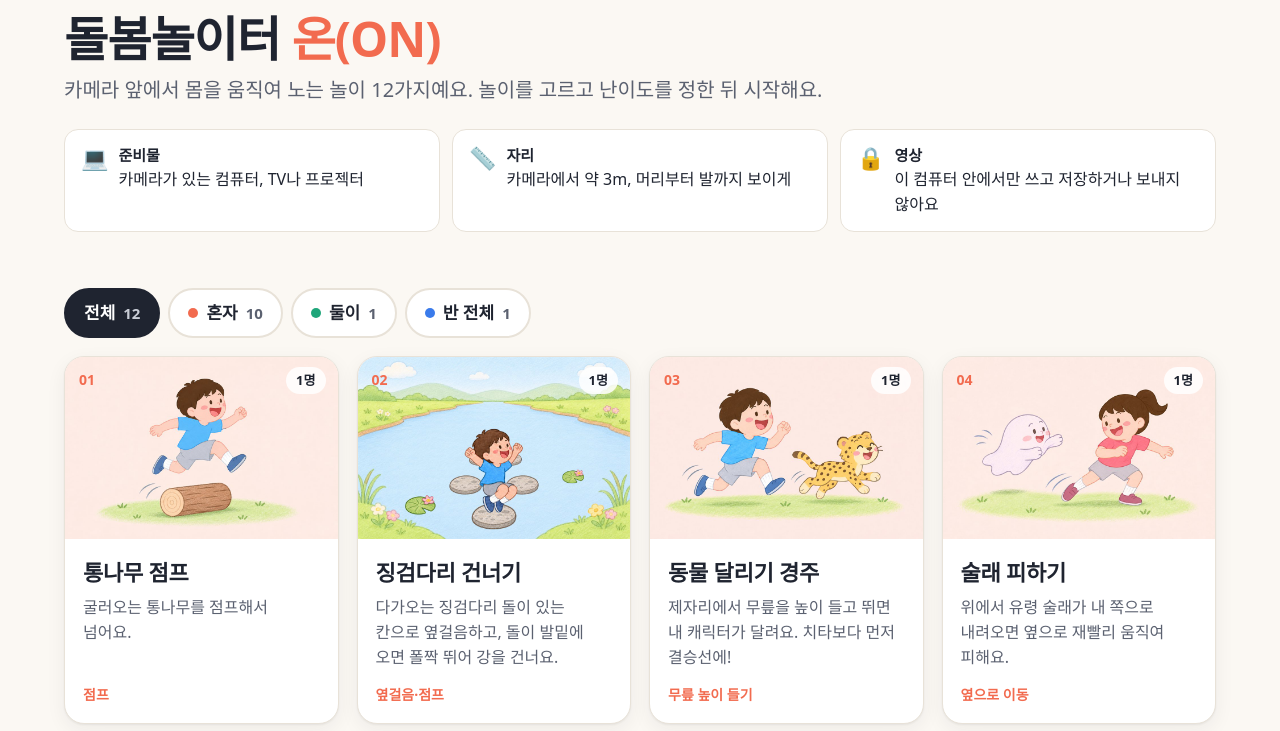
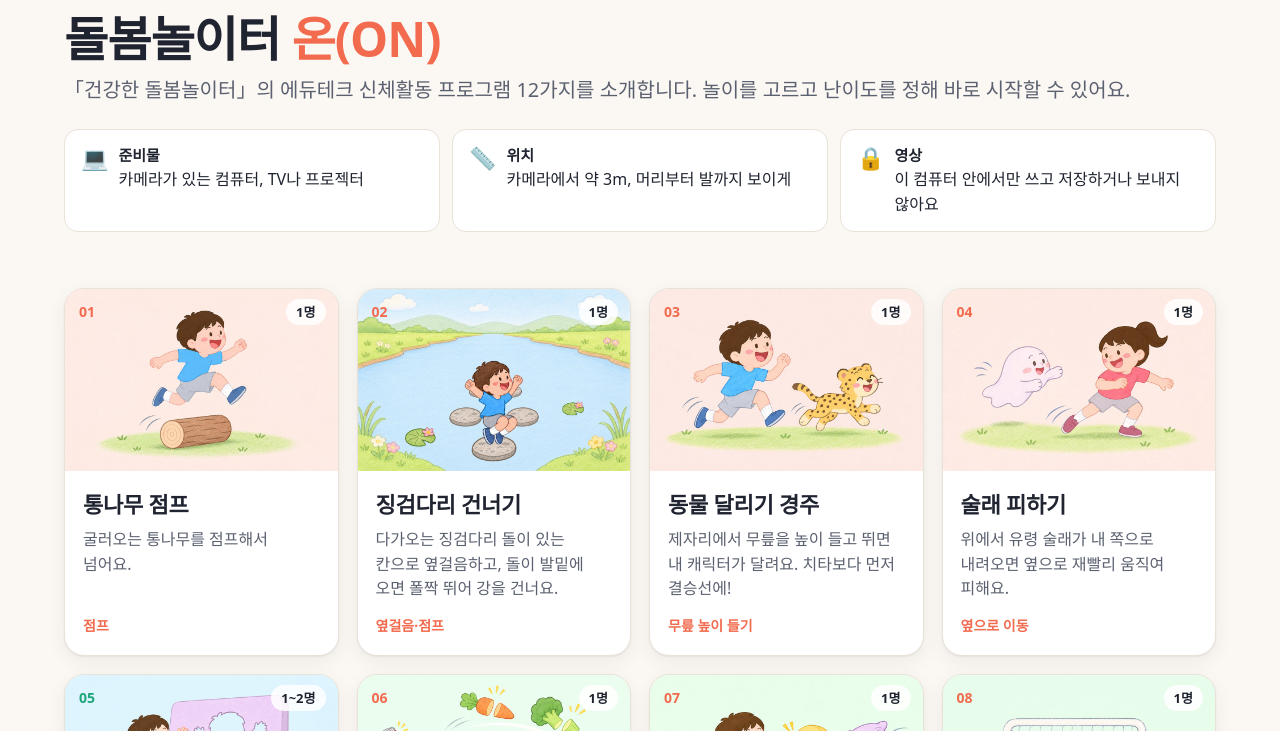
Before and after one commit to Dolbom-on/dolbom-on.github.io, a plain HTML site: page index.html in a window 1280 px wide. Shown: the part 67-798 px from the top of the page. Drawn offline with Linux system fonts and the light colour scheme.

Commit message:
첫 화면: 설명글·위치·세팅 방법 문구, 놀이 분류 탭 삭제

```diff
--- a/index.html
+++ b/index.html
@@ -55,7 +55,7 @@
   .tab:focus-visible, .card:focus-visible, .lv label:focus-within, .btn:focus-visible { outline: 3px solid #F5B400; outline-offset: 2px; }
 
   /* 카드 */
-  .grid { display: grid; grid-template-columns: repeat(auto-fill, minmax(250px, 1fr)); gap: 18px; padding-bottom: 40px; }
+  .grid { display: grid; grid-template-columns: repeat(auto-fill, minmax(250px, 1fr)); gap: 18px; padding-bottom: 40px; margin-top: 28px; }
   .card {
     all: unset; box-sizing: border-box; cursor: pointer; display: flex; flex-direction: column;
     background: var(--surface); border-radius: var(--radius); box-shadow: var(--shadow);
@@ -146,19 +146,18 @@
   <header>
     <div class="brand"><span class="brand-mark" aria-hidden="true"></span>건강한 돌봄놀이터</div>
     <h1>돌봄놀이터 <span class="on">온(ON)</span></h1>
-    <p class="lead">카메라 앞에서 몸을 움직여 노는 놀이 12가지예요. 놀이를 고르고 난이도를 정한 뒤 시작해요.</p>
+    <p class="lead">「건강한 돌봄놀이터」의 에듀테크 신체활동 프로그램 12가지를 소개합니다. 놀이를 고르고 난이도를 정해 바로 시작할 수 있어요.</p>
     <div class="ready" aria-label="놀이 전 준비">
       <div><span class="ic" aria-hidden="true">💻</span><span><b>준비물</b>카메라가 있는 컴퓨터, TV나 프로젝터</span></div>
-      <div><span class="ic" aria-hidden="true">📏</span><span><b>자리</b>카메라에서 약 3m, 머리부터 발까지 보이게</span></div>
+      <div><span class="ic" aria-hidden="true">📏</span><span><b>위치</b>카메라에서 약 3m, 머리부터 발까지 보이게</span></div>
       <div><span class="ic" aria-hidden="true">🔒</span><span><b>영상</b>이 컴퓨터 안에서만 쓰고 저장하거나 보내지 않아요</span></div>
     </div>
   </header>
 
-  <nav class="tabs" id="tabs" aria-label="놀이 분류"></nav>
   <main class="grid" id="grid" aria-live="polite"></main>
 
   <section class="guide" aria-labelledby="guide-h">
-    <h2 id="guide-h">선생님 안내</h2>
+    <h2 id="guide-h">세팅 방법</h2>
     <ol>
       <li>컴퓨터를 TV나 프로젝터에 연결하고, 카메라를 화면 위나 아래에 둡니다.</li>
       <li>놀이를 고르고 난이도(하·중·상)를 정한 뒤 <b>놀이 시작</b>을 누릅니다. 처음 한 번은 카메라 사용을 허용해야 합니다.</li>
@@ -290,18 +289,7 @@ const GAMES = [
 ];
 
 const $ = (id) => document.getElementById(id);
-let filter = 'all';
 let current = null;
-
-function renderTabs() {
-  const items = [['all', '전체', null], ...Object.entries(KIND).map(([k, c]) => [k, c.name, c.cls])];
-  $('tabs').innerHTML = items.map(([k, name, cls]) => {
-    const n = k === 'all' ? GAMES.length : GAMES.filter(g => g.kind === k).length;
-    const dot = cls ? `<span class="dot ${cls}" style="background:var(--c)"></span>` : '';
-    return `<button class="tab" data-k="${k}" aria-pressed="${k === filter}">${dot}${name}<span class="n">${n}</span></button>`;
-  }).join('');
-  $('tabs').querySelectorAll('.tab').forEach(b => b.onclick = () => { filter = b.dataset.k; renderTabs(); renderGrid(); });
-}
 
 // 그림: img/<id>.jpg, 없으면 이모지로 대신 표시
 function art(g) {
@@ -310,8 +298,7 @@ function art(g) {
 }
 
 function renderGrid() {
-  const list = GAMES.filter(g => filter === 'all' || g.kind === filter);
-  $('grid').innerHTML = list.map(g => {
+  $('grid').innerHTML = GAMES.map(g => {
     const no = String(GAMES.indexOf(g) + 1).padStart(2, '0');
     return `<button class="card ${KIND[g.kind].cls}" data-id="${g.id}" aria-label="${g.name}, ${g.who}">
       <div class="top"><span class="no">${no}</span><span class="who">${g.who}</span>${art(g)}</div>
@@ -340,7 +327,8 @@ function openGame(id, level) {
   dlg.className = KIND[g.kind].cls;
   $('d-hero').querySelectorAll('.emoji, img').forEach(n => n.remove());
   $('d-hero').insertAdjacentHTML('afterbegin', art(g));
-  $('d-cat').textContent = g.kind === 'duo' ? '혼자 · 둘이' : KIND[g.kind].name;
+  $('d-cat').textContent = '';   // no play categories on this site (2026-11-22)
+  $('d-cat').hidden = true;
   $('d-title').textContent = g.name;
   $('d-desc').textContent = g.desc;
   $('d-who').textContent = g.who;
@@ -371,7 +359,6 @@ $('d-close').onclick = closeGame;
 $('dlg').addEventListener('click', e => { if (e.target === $('dlg')) closeGame(); });
 $('d-start').addEventListener('click', e => { if (e.currentTarget.getAttribute('aria-disabled') === 'true') e.preventDefault(); });
 
-renderTabs();
 renderGrid();
 // QR 바로가기: 주소 끝 #놀이id 로 들어오면 그 놀이 창을 바로 연다
 const fromHash = () => { const id = decodeURIComponent(location.hash.slice(1)); if (id) openGame(id); };
```
